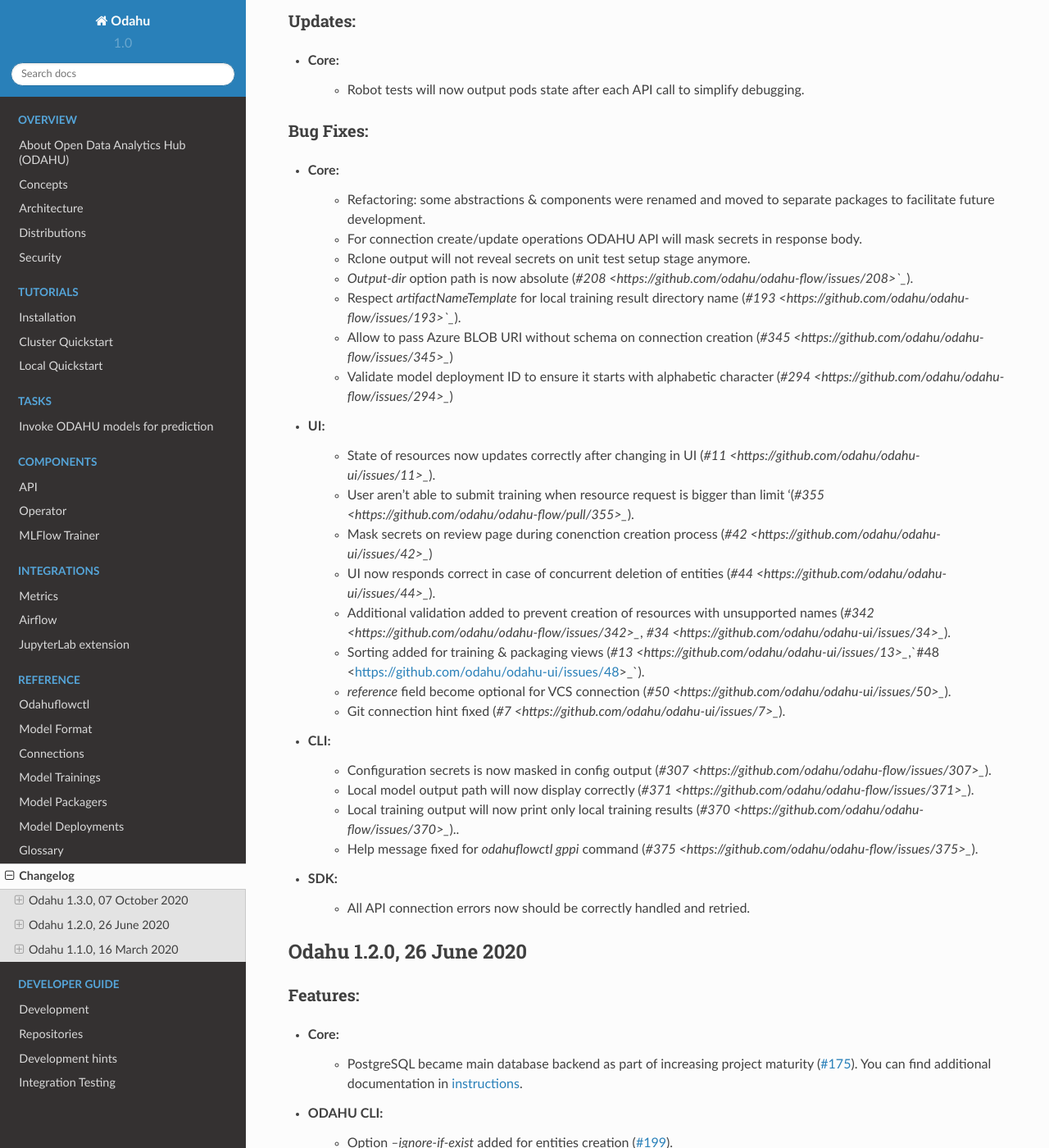
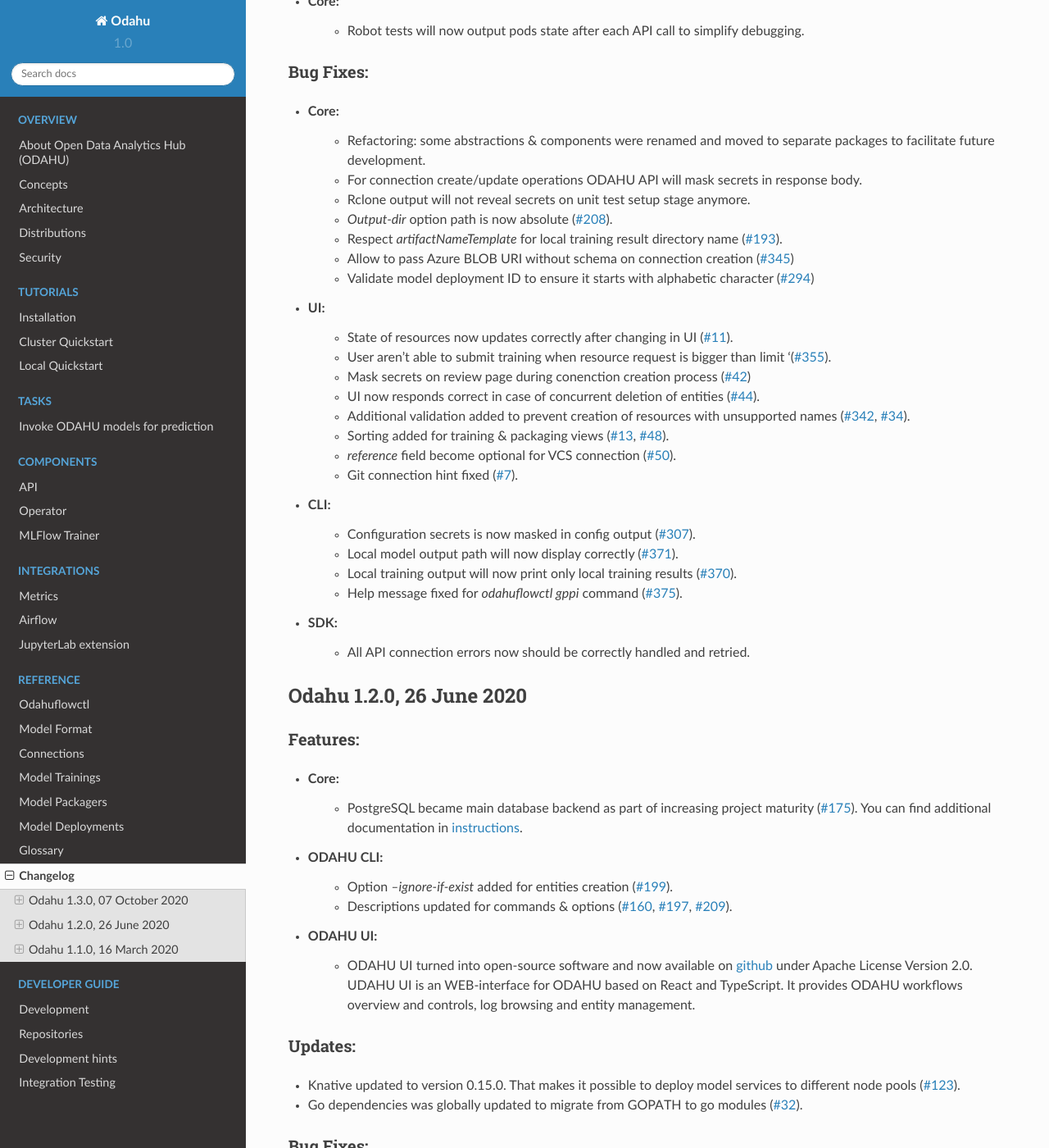
Before and after one commit to odahu/odahu-docs, a Sphinx documentation site: the page built from source/ref_changelog.rst, in a window 1280 px wide and 1400 px high, scrolled down 482 px. Shown: the whole window at 82% size. Built offline with Sphinx 7.4.7 and the Read the Docs theme 2.0.0, drawn with Linux system fonts in a browser that asks for light colours; formulas are drawn with MathJax 3; some of the changed text lies outside the part shown.

Commit message:
fix links

```diff
--- a/source/ref_changelog.rst
+++ b/source/ref_changelog.rst
@@ -8,9 +8,9 @@
 """"""""""""
 
 - Core:
-    * Persistence Agent added to synchronize k8s CRDS into main storage (`#268 <https://github.com/odahu/odahu-flow/issues/268>`_`).
-    * All secrets passed to ODAHU API now should be base64 encoded. Decrypted secrets retrieved from ODAHU API via `/connection/:id/decrypted` are now also base64 encoded. (`#181 <https://github.com/odahu/odahu-flow/issues/181>`_`, `#308 <https://github.com/odahu/odahu-flow/issues/308>`_`).
-    * Positive and negative (for 404 & 409 status codes) API tests via odahuflow SDK added (`#247 <https://github.com/odahu/odahu-flow/issues/247>`_`).
+    * Persistence Agent added to synchronize k8s CRDS into main storage (`#268 <https://github.com/odahu/odahu-flow/issues/268>`_).
+    * All secrets passed to ODAHU API now should be base64 encoded. Decrypted secrets retrieved from ODAHU API via `/connection/:id/decrypted` are now also base64 encoded. (`#181 <https://github.com/odahu/odahu-flow/issues/181>`_, `#308 <https://github.com/odahu/odahu-flow/issues/308>`_).
+    * Positive and negative (for 404 & 409 status codes) API tests via odahuflow SDK added (`#247 <https://github.com/odahu/odahu-flow/issues/247>`_).
 
 Updates:
 """"""""""""
@@ -25,26 +25,26 @@
     * Refactoring: some abstractions & components were renamed and moved to separate packages to facilitate future development.
     * For connection create/update operations ODAHU API will mask secrets in response body.
     * Rclone output will not reveal secrets on unit test setup stage anymore.
-    * `Output-dir` option path is now absolute (`#208 <https://github.com/odahu/odahu-flow/issues/208>`_`).
-    * Respect `artifactNameTemplate` for local training result directory name (`#193 <https://github.com/odahu/odahu-flow/issues/193>`_`).
-    * Allow to pass Azure BLOB URI without schema on connection creation (`#345 <https://github.com/odahu/odahu-flow/issues/345>_`)
-    * Validate model deployment ID to ensure it starts with alphabetic character (`#294 <https://github.com/odahu/odahu-flow/issues/294>_`)
+    * `Output-dir` option path is now absolute (`#208 <https://github.com/odahu/odahu-flow/issues/208>`_).
+    * Respect `artifactNameTemplate` for local training result directory name (`#193 <https://github.com/odahu/odahu-flow/issues/193>`_).
+    * Allow to pass Azure BLOB URI without schema on connection creation (`#345 <https://github.com/odahu/odahu-flow/issues/345>`_)
+    * Validate model deployment ID to ensure it starts with alphabetic character (`#294 <https://github.com/odahu/odahu-flow/issues/294>`_)
 
 - UI:
-    * State of resources now updates correctly after changing in UI (`#11 <https://github.com/odahu/odahu-ui/issues/11>_`).
-    * User aren't able to submit training when resource request is bigger than limit '(`#355 <https://github.com/odahu/odahu-flow/pull/355>_`).
-    * Mask secrets on review page during conenction creation process (`#42 <https://github.com/odahu/odahu-ui/issues/42>_`)
-    * UI now responds correct in case of concurrent deletion of entities (`#44 <https://github.com/odahu/odahu-ui/issues/44>_`).
-    * Additional validation added to prevent creation of resources with unsupported names (`#342 <https://github.com/odahu/odahu-flow/issues/342>_`, `#34 <https://github.com/odahu/odahu-ui/issues/34>_`).
-    * Sorting added for training & packaging views (`#13 <https://github.com/odahu/odahu-ui/issues/13>_`,`#48 <https://github.com/odahu/odahu-ui/issues/48>_`).
-    * `reference` field become optional for VCS connection (`#50 <https://github.com/odahu/odahu-ui/issues/50>_`).
-    * Git connection hint fixed (`#7 <https://github.com/odahu/odahu-ui/issues/7>_`).
+    * State of resources now updates correctly after changing in UI (`#11 <https://github.com/odahu/odahu-ui/issues/11>`_).
+    * User aren't able to submit training when resource request is bigger than limit '(`#355 <https://github.com/odahu/odahu-flow/pull/355>`_).
+    * Mask secrets on review page during conenction creation process (`#42 <https://github.com/odahu/odahu-ui/issues/42>`_)
+    * UI now responds correct in case of concurrent deletion of entities (`#44 <https://github.com/odahu/odahu-ui/issues/44>`_).
+    * Additional validation added to prevent creation of resources with unsupported names (`#342 <https://github.com/odahu/odahu-flow/issues/342>`_, `#34 <https://github.com/odahu/odahu-ui/issues/34>`_).
+    * Sorting added for training & packaging views (`#13 <https://github.com/odahu/odahu-ui/issues/13>`_, `#48 <https://github.com/odahu/odahu-ui/issues/48>`_).
+    * `reference` field become optional for VCS connection (`#50 <https://github.com/odahu/odahu-ui/issues/50>`_).
+    * Git connection hint fixed (`#7 <https://github.com/odahu/odahu-ui/issues/7>`_).
 
 - CLI:
-    * Configuration secrets is now masked in config output (`#307 <https://github.com/odahu/odahu-flow/issues/307>_`).
-    * Local model output path will now display correctly (`#371 <https://github.com/odahu/odahu-flow/issues/371>_`).
-    * Local training output will now print only local training results (`#370 <https://github.com/odahu/odahu-flow/issues/370>_`)..
-    * Help message fixed for `odahuflowctl gppi` command (`#375 <https://github.com/odahu/odahu-flow/issues/375>_`).
+    * Configuration secrets is now masked in config output (`#307 <https://github.com/odahu/odahu-flow/issues/307>`_).
+    * Local model output path will now display correctly (`#371 <https://github.com/odahu/odahu-flow/issues/371>`_).
+    * Local training output will now print only local training results (`#370 <https://github.com/odahu/odahu-flow/issues/370>`_).
+    * Help message fixed for `odahuflowctl gppi` command (`#375 <https://github.com/odahu/odahu-flow/issues/375>`_).
 
 - SDK:
     * All API connection errors now should be correctly handled and retried.
```
